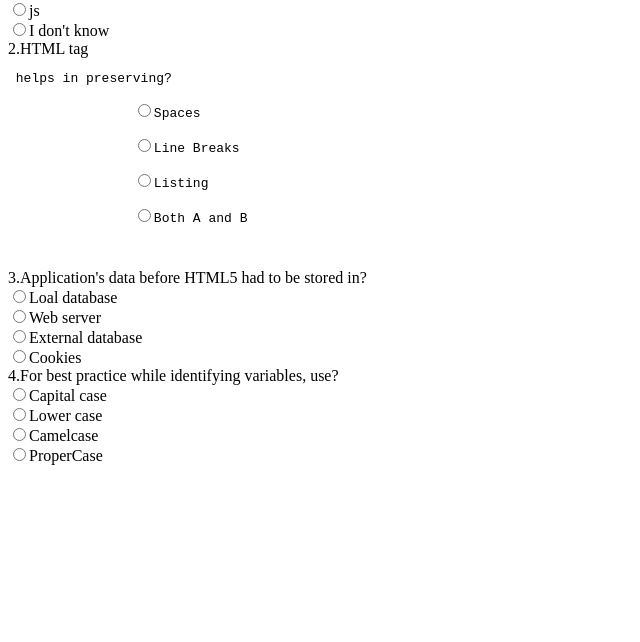
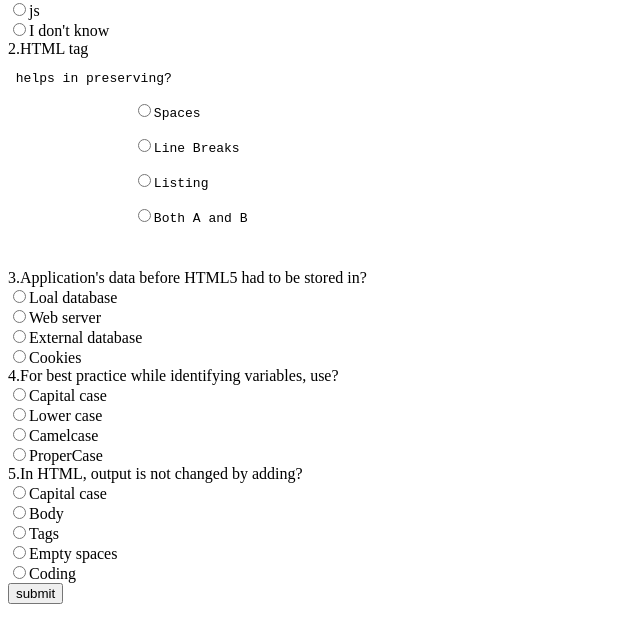
Before and after one commit to joycewamaboyi/Quiz-Board, a plain HTML site: page index.html in a window 1280 px wide. Shown: the part 144-786 px from the top of the page, without its empty margins (0-640 px from the left). Drawn offline with Linux system fonts and the light colour scheme; a script that the page names is missing.

Commit message:
addind body

```diff
--- a/index.html
+++ b/index.html
@@ -38,3 +38,15 @@ html lang="en">
                 <input type="radio" name="question4" value="Camelcase">Camelcase<br>
                 <input type="radio" name="question4" value="ProperCase">ProperCase<br>
              </div>
+          <div class="form-group">
+                <label>5.In HTML, output is not changed by adding?</label><br>
+                <input type="radio" name="question4" value="Capital case">Capital case<br>
+                <input type="radio" name="question5" value="Body">Body<br>
+                <input type="radio" name="question5" value="Tags">Tags<br>
+                <input type="radio" name="question5" value="Empty spaces">Empty spaces<br>
+                <input type="radio" name="question5" value="Coding">Coding<br>
+           </div>
+                 <input type="submit" name="submit" value="submit">
+    </form>
+    </body>
+    </html>
```
